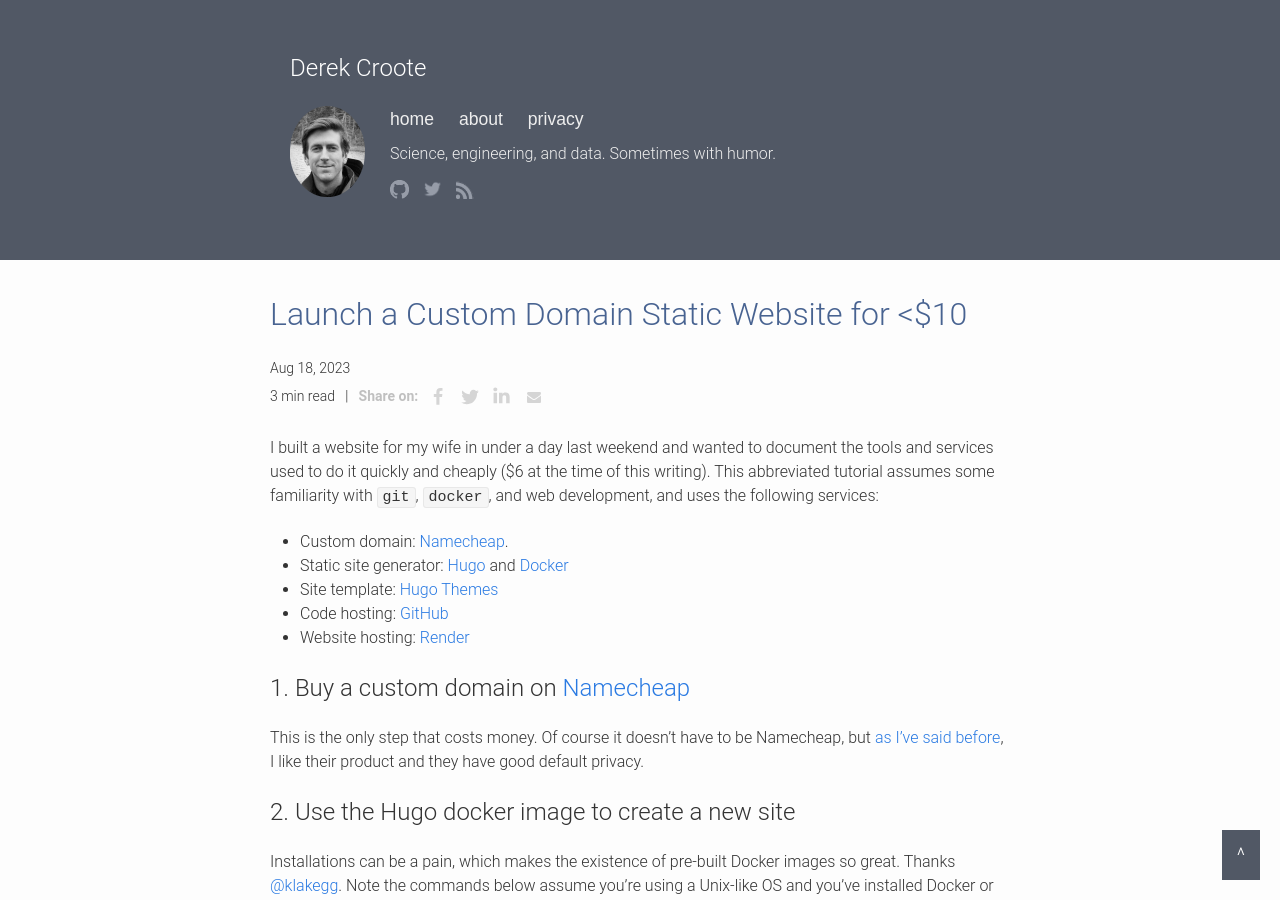
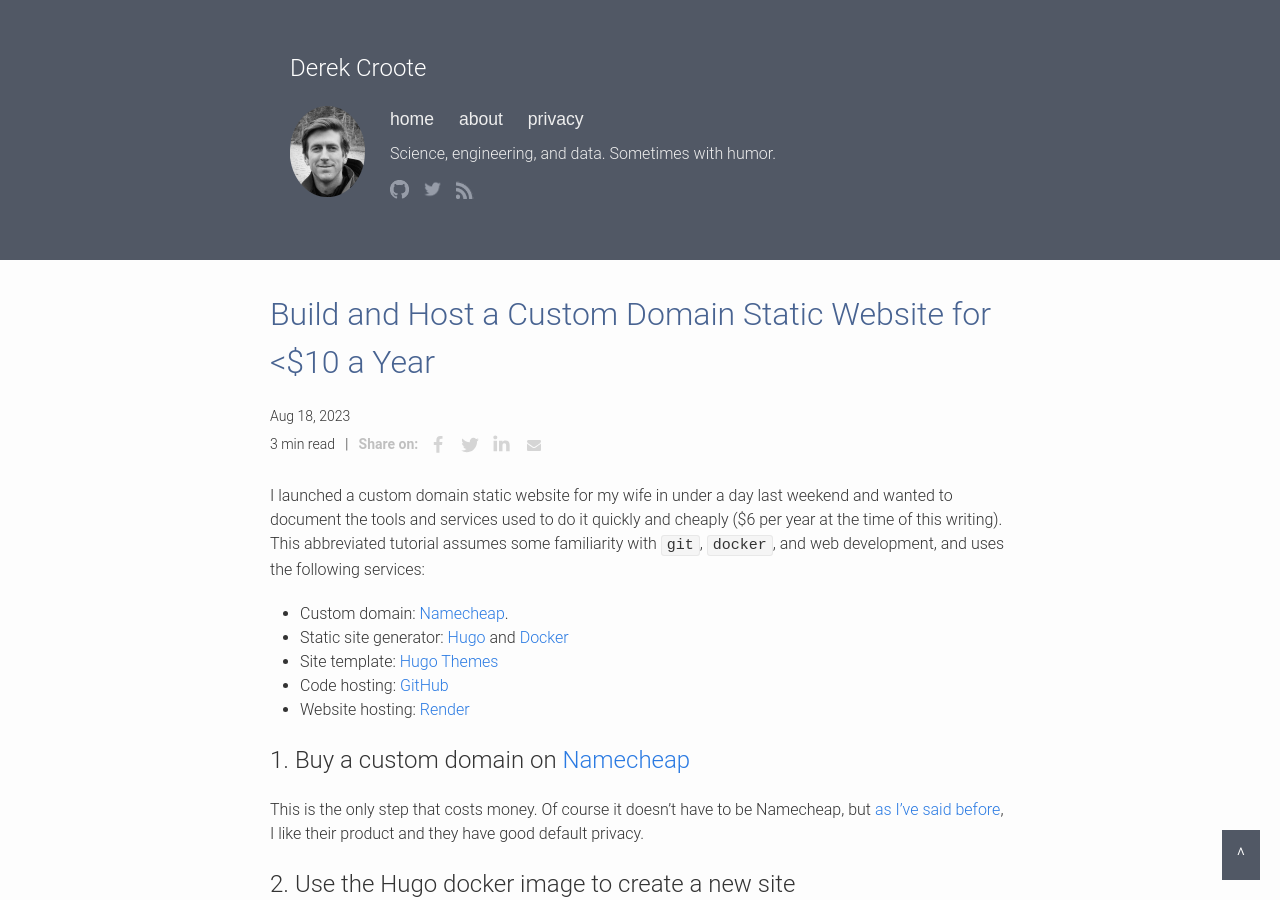
Before and after one commit to dcroote/dcroote.github.io, a Jekyll site: the page built from _posts/2023-08-18-website-cheaply.md, in a window 1280 px wide and 900 px high. Built offline with Jekyll 4.4.1, drawn with Linux system fonts in a browser that asks for light colours; some web fonts are replaced.

Commit message:
fix: website post title, intro, and image alt

```diff
--- a/_posts/2023-08-18-website-cheaply.md
+++ b/_posts/2023-08-18-website-cheaply.md
@@ -1,12 +1,12 @@
 ---
 layout: post
-title: Launch a Custom Domain Static Website for <$10
+title: Build and Host a Custom Domain Static Website for <$10 a Year
 image: /images/quick_website/logo_blend.png
-image-alt: From nothing to a polished website quickly and cheaply
+image-alt: Using Namecheap, Docker, Hugo, GitHub, and Render to Build and Launch a Custom Domain Static Website
 comments: false
 ---
 
-I built a website for my wife in under a day last weekend and wanted to document the tools and services used to do it quickly and cheaply ($6 at the time of this writing). This abbreviated tutorial assumes some familiarity with `git`, `docker`, and web development, and uses the following services:
+I launched a custom domain static website for my wife in under a day last weekend and wanted to document the tools and services used to do it quickly and cheaply ($6 per year at the time of this writing). This abbreviated tutorial assumes some familiarity with `git`, `docker`, and web development, and uses the following services:
 
 - Custom domain: [Namecheap](https://namecheap.com).
 - Static site generator: [Hugo](https://gohugo.io) and [Docker](https://docker.com)
```
